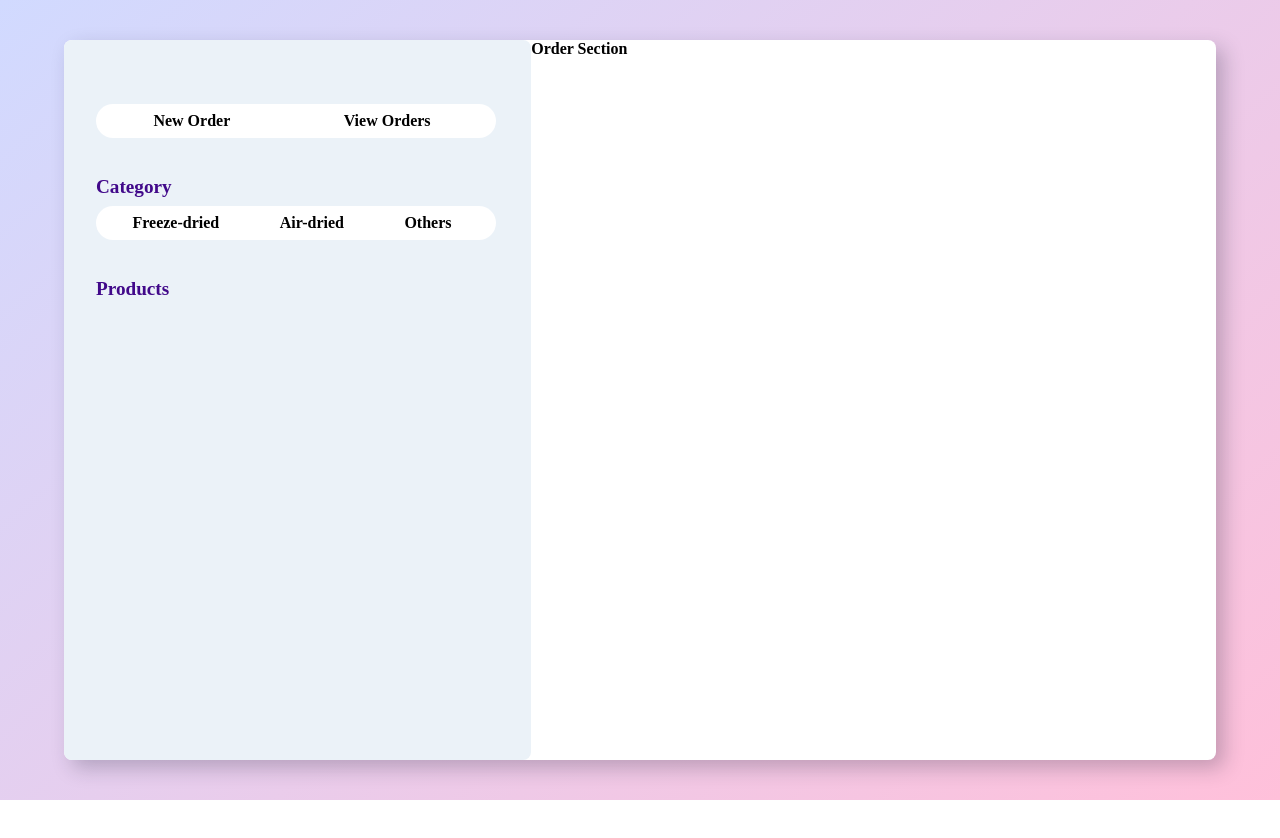
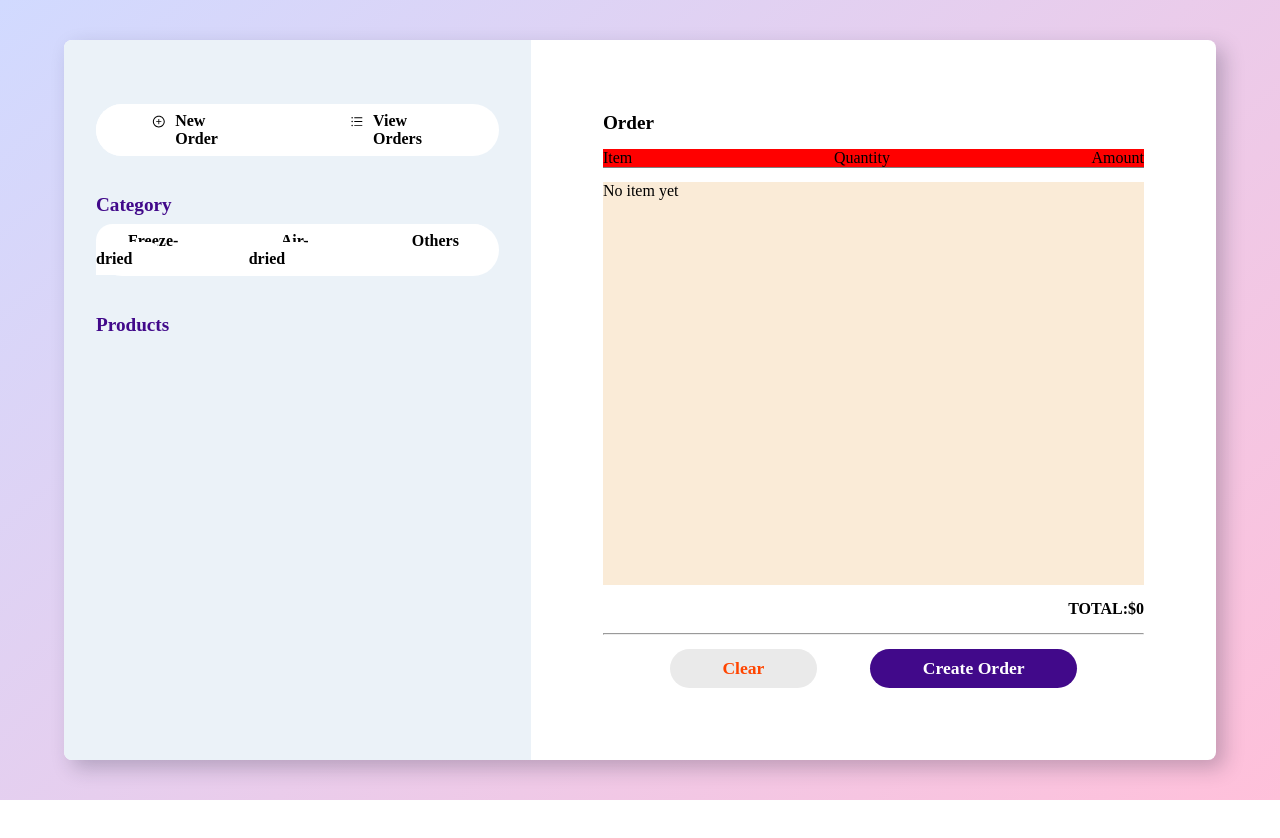
Before and after one commit to Casey1122/pet-food-app, a Next.js app: page / in a window 1280 px wide. Shown: the top 838 px of the page. After the commit the page ends 800 px from the top, so only its background shows below. Built offline with nearby package versions, Linux system fonts and the light colour scheme.

Commit message:
added Order Section content & style

```diff
--- a/components/InterfaceFilterButton.tsx
+++ b/components/InterfaceFilterButton.tsx
@@ -1,5 +1,7 @@
 import styles from "../styles/Home.module.css";
 import { handleInterfaceChange } from "@/pages";
+import { AiOutlinePlusCircle } from "react-icons/ai";
+import { AiOutlineUnorderedList } from "react-icons/ai";
 
 function InterfaceFilterButton(props: handleInterfaceChange) {
   return (
@@ -14,6 +16,7 @@ function InterfaceFilterButton(props: handleInterfaceChange) {
         htmlFor="New Order"
         onClick={() => props.handleInterfaceChange("New Order")}
       >
+        <AiOutlinePlusCircle className={styles.filterIcon} />
         New Order
       </label>
       <input
@@ -26,6 +29,7 @@ function InterfaceFilterButton(props: handleInterfaceChange) {
         htmlFor="View Orders"
         onClick={() => props.handleInterfaceChange("View Orders")}
       >
+        <AiOutlineUnorderedList className={styles.filterIcon} />
         View Orders
       </label>
     </div>
--- a/components/Order.tsx
+++ b/components/Order.tsx
@@ -1,5 +1,28 @@
+import styles from "@/styles/Home.module.css";
+
 function Order() {
-  return <h4>Order Section</h4>;
+  return (
+    <div className={styles.orderSection}>
+      <h4>Order</h4>
+      <div className={styles.titles}>
+        <p>Item</p>
+        <p>Quantity</p>
+        <p>Amount</p>
+      </div>
+      <div className={styles.itemList}>
+        <p>No item yet</p>
+      </div>
+      <div className={styles.itemCost}>
+        <p>TOTAL:</p>
+        <p>$0</p>
+      </div>
+      <hr />
+      <div className={styles.buttonGroup}>
+        <button>Clear</button>
+        <button>Create Order</button>
+      </div>
+    </div>
+  );
 }
 
 export default Order;
--- a/components/ProductList.tsx
+++ b/components/ProductList.tsx
@@ -1,5 +1,6 @@
 import { productData } from "@/pages/api/productData";
 import { Category } from "@/pages";
+import { AiOutlinePlus } from "react-icons/ai";
 
 import styles from "../styles/Home.module.css";
 
@@ -22,7 +23,9 @@ export default function ProductList(props: Category) {
           <p>{item.name_en}</p>
         </div>
         <p>${item.price}</p>
-        <button>+ Add to Order</button>
+        <button className={styles.buttonFlex}>
+          <AiOutlinePlus className={styles.icon} /> Add to order
+        </button>
       </div>
     );
   });
--- a/package.json
+++ b/package.json
@@ -19,6 +19,8 @@
     "next": "13.1.6",
     "react": "18.2.0",
     "react-dom": "18.2.0",
+    "react-icons": "^4.8.0",
+    "recoil": "^0.7.7",
     "typescript": "4.9.5"
   }
 }
--- a/styles/Home.module.css
+++ b/styles/Home.module.css
@@ -26,9 +26,8 @@
 
 .interfaceButton {
     font-weight: bold;
-    /*padding: 0.5em 0;*/
     margin: 2em 0 1em;
-    max-width: 400px;
+    max-width: 500px;
     background-color: white;
     border-radius: 40px;
     display: flex;
@@ -42,11 +41,12 @@
 }
 
 .interfaceButton label {
-    padding: 0.5em 3em;
+    padding: 0.5em 3.5em;
     cursor: pointer;
     border-radius: 40px;
     margin-right: 0.5em;
     background-color: white;
+    display: flex;
 }
 
 .interfaceButton input[type="radio"]:checked + label {
@@ -59,6 +59,11 @@
     background-color: #b89ae6;
 }
 
+.filterIcon {
+    font-size: 1.2rem;
+    margin-right: 0.5em;
+}
+
 /* ================== PRODUCT LIST FILTER  ================== */
 
 .filterButtonList {
@@ -68,7 +73,7 @@
     padding: 0.5em 0;
     font-weight: bold;
     background-color: white;
-    max-width: 400px;
+    max-width: 500px;
     border-radius: 40px;
 }
 
@@ -93,7 +98,7 @@
 }
 
 .filterButtonList label {
-    padding: 0.5em 1em;
+    padding: 0.5em 2em;
     cursor: pointer;
     border-radius: 40px;
     background-color: white;
@@ -104,13 +109,23 @@
     background-color: #b89ae6;
 }
 
+.buttonFlex {
+    display: flex;
+    align-items: center;
+}
+
+.icon {
+    margin-right: 1em;
+}
+
 /* ================== APP INTERFACE FILTER  ================== */
 
 .listContainer {
     background-color: #EBF2F8;
     width: 35%;
     padding: 2em;
-    border-radius: 8px;
+    border-radius: 8px 0 0 8px;
+    overflow: scroll;
 }
 
 .item {
@@ -123,7 +138,7 @@
 .item > button {
     border: none;
     border-radius: 40px;
-    padding: 1em 1em;
+    padding: 0.6em 2em;
     background-color: #B7F0A3;
     font-weight: bold;
     cursor: pointer;
@@ -152,7 +167,6 @@
 
 .itemName {
     width: 180px;
-    /*background-color: red;*/
 }
 
 .itemName > p:last-of-type {
@@ -171,3 +185,73 @@
     margin-top: 2em;
     margin-bottom: 0.4em
 }
+
+/* ================== ORDER SECTION  ================== */
+
+.orderSection {
+    padding: 4.5em;
+    width: 47%;
+    display: flex;
+    flex-direction: column;
+    justify-content: space-between;
+}
+
+.orderSection h4 {
+    font-size: 1.2rem;
+}
+
+.titles {
+    background-color: red;
+    width: 100%;
+    display: flex;
+    justify-content: space-between;
+    border-bottom: 1px solid gray;
+}
+
+.itemList {
+    background-color: antiquewhite;
+    height: 70%;
+    max-height: 600px;
+}
+
+.itemCost {
+    display: flex;
+    justify-content: flex-end;
+    font-weight: bold;
+}
+
+.buttonGroup {
+    display: flex;
+    justify-content: center;
+}
+
+.buttonGroup button {
+    border: none;
+    padding: 0.5em 3em;
+    border-radius: 40px;
+    font-weight: bold;
+    font-size: 1.1rem;
+}
+
+.buttonGroup button:first-of-type {
+    margin-right: 3em;
+    background-color: #eaeaea;
+    color: orangered;
+}
+
+.buttonGroup button:first-of-type:hover {
+    background-color: #d0d0d0;
+}
+
+.buttonGroup button:last-of-type {
+    background-color: #41098a;
+    color: white
+}
+
+.buttonGroup button:last-of-type:hover {
+    background-color: #360771;
+}
+
+.buttonGroup button:active {
+    filter: brightness(80%);
+}
```
Also changed, not shown: 1 other file (tests, documents, lock files or other folders).
